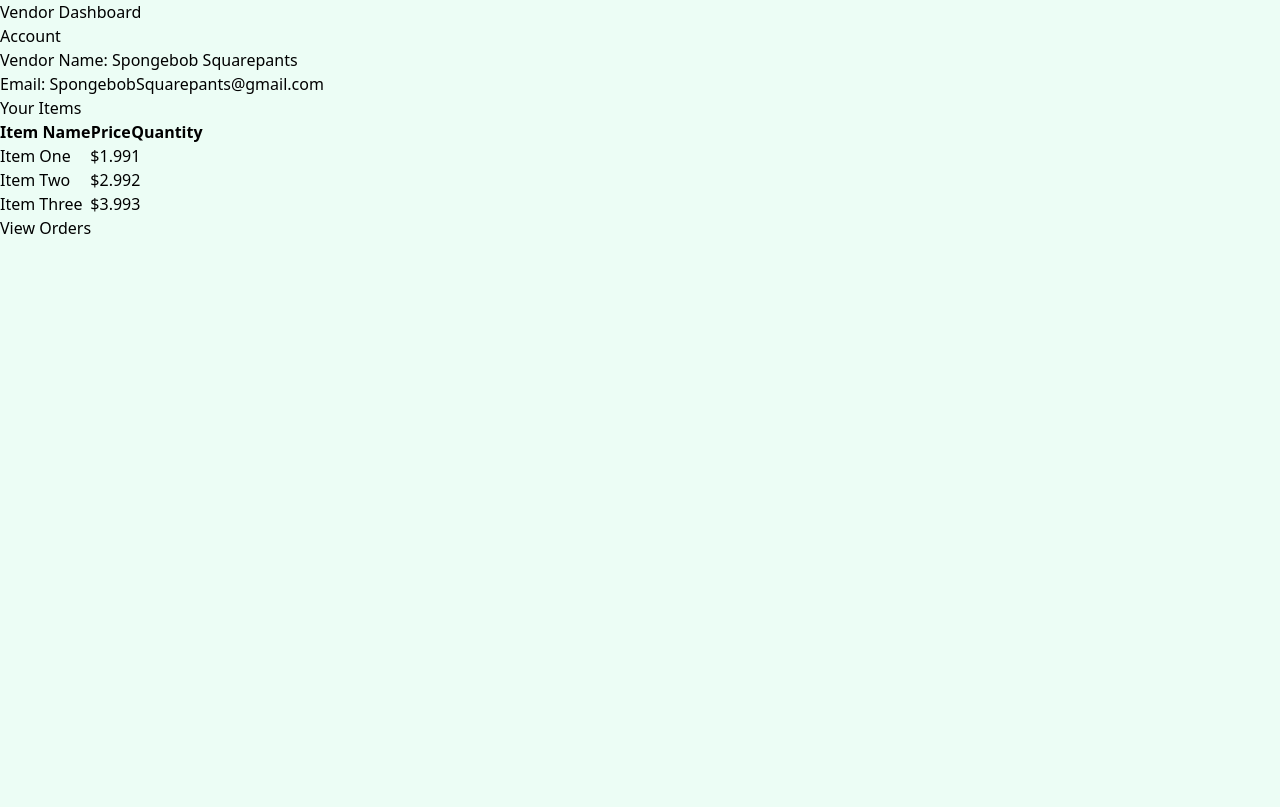
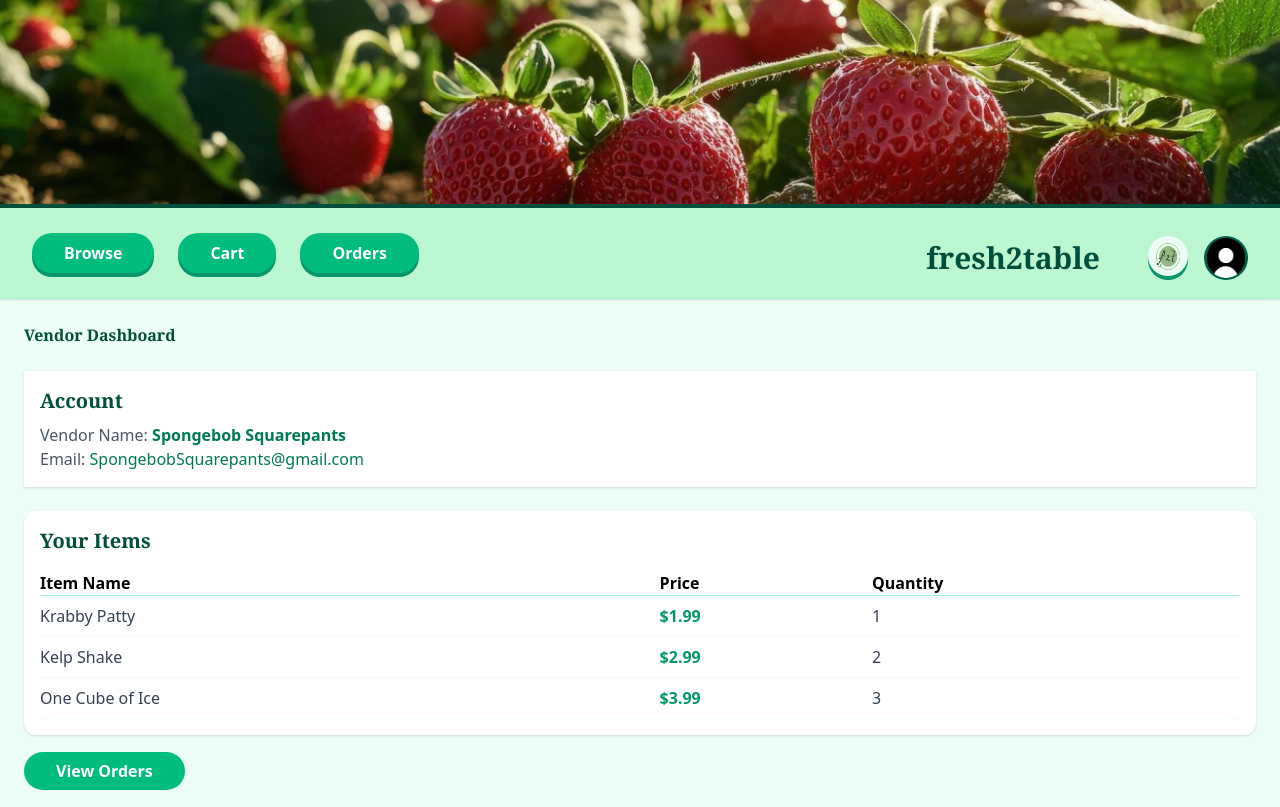
Before and after one commit to charlenecalderon/food2table, a Next.js app: page /vendor-dashboard in a window 1280 px wide. Built offline with nearby package versions, Linux system fonts and the light colour scheme.

Commit message:
Implemented tailwind styling into cart, vendor orders, and vendor dashboard

```diff
--- a/src/app/cart/page.jsx
+++ b/src/app/cart/page.jsx
@@ -36,37 +36,48 @@ export default function CartPage() {
     };
 
     return (
-        <main>
-            <h1>Your Cart</h1>
+        <main className="p-6">
+            <h1 className="text-3x1 font-serif font-bold text-emerald-900 mb-6">Your Cart</h1>
 
-            {/* Loop to go through each item in user's cart and then render a card */}
-            <div>
+            <div className="flex flex-col gap-4">
                 {cartItems.map((item) => (
-                    <div key={item.id}> {/* Key used to help with tracking each item */}
-                        <p>{item.name}</p>
-                        <p>${item.price.toFixed(2)}</p> {/* "toFixed(2)" used to show 2 decimal places for pricing */}
-                        <p>Quantity: {item.quantity}</p>
+                    <div key={item.id} className="bg-white rounded-x1 shadow p-4 flex flex-col gap-2">
 
-                        {/* Quantity control functionality for users and the "Remove" button */}
-                        <button onClick={() => handleAdd(item.id)}>+</button>
-                        <button onClick={() => handleMinus(item.id)}>-</button>
-                        <button onClick={() => handleRemove(item.id)}>Remove</button>
+                        <p className="text-lg font-serif font-bold text-emerald-900">{item.name}</p>
+                        <p className="text-emerald-600 font-bold">${item.price.toFixed(2)}</p>
+                        <p className="text-gray-600">Quantity: {item.quantity}</p>
+
+                        <div className="flex gap-2">
+                            <button
+                            onClick={() => handleAdd(item.id)}
+                            className="bg-emerald-500 text-white px-4 py-1 rounded-full font-bold hover:bg-emerald-600"
+                            >+</button>
+                            <button
+                            onClick={() => handleMinus(item.id)}
+                            className="bg-emerald-500 text-white px-4 py-1 rounded-full font-bold hover:bg-emerald-600"
+                            >-</button>
+                            <button
+                            onClick={() => handleRemove(item.id)}
+                            className="bg-red-400 text-white px-4 py-1 rounded-full font-bold hover:bg-red-500"
+                            >Remove</button>
+                        </div>
+
                     </div>
                 ))}
             </div>
-            {/* Calculates to show the total price of items in user's cart */}
-            {/* Uses reduce() to loop through each item and add the prices times the quantity */}
-            <div>
-                <h2>
+
+            <div className="mt-6 bg-white rounded-x1 shadow p-4">
+                <h2 className="text-x1 font-serif font-bold text-emerald-900">
                     Total: ${cartItems.reduce((total, item) => total + item.price * item.quantity, 0).toFixed(2)}
                 </h2>
             </div>
 
-            {/* Reserve button to send items to cart through backend */}
-            <button onClick={handleReserve}>
+            <button
+            onClick={handleReserve}
+            className="mt-4 bg-emerald-500 text-white px-8 py-2 rounded-full font-bold hover:bg-emerald-600"
+            >
                 Reserve Items
             </button>
-
         </main>
     );
 }
--- a/src/app/layout.jsx
+++ b/src/app/layout.jsx
@@ -1,4 +1,5 @@
 import '../app/globals.css';
+import NavBar from '../components/NavBar';
 
 export const metadata = {
   title: "Food2Table",
@@ -8,7 +9,10 @@ export const metadata = {
 export default function RootLayout({ children }) {
   return (
     <html lang="en">
-      <body className="bg-emerald-50">{children}</body>
+      <body className="bg-emerald-50">
+        <NavBar />
+        {children}
+        </body>
     </html>
   );
 }
--- a/src/app/vendor-dashboard/page.jsx
+++ b/src/app/vendor-dashboard/page.jsx
@@ -5,49 +5,51 @@ import { useState } from "react";
 export default function VendorDashboardPage() {
 
     const [vendorItems, setVendorItems] = useState([
-        { id: 1, name: "Item One", price: 1.99, quantity: 1 },
-        { id: 2, name: "Item Two", price: 2.99, quantity: 2 },
-        { id: 3, name: "Item Three", price: 3.99, quantity: 3 }
+        { id: 1, name: "Krabby Patty", price: 1.99, quantity: 1 },
+        { id: 2, name: "Kelp Shake", price: 2.99, quantity: 2 },
+        { id: 3, name: "One Cube of Ice", price: 3.99, quantity: 3 }
     ]);
 
     return (
-        <main>
-            <h1>Vendor Dashboard</h1>
-            {/* Vendor account code */}
-            <div>
-                <h2>Account</h2>
-                <p>Vendor Name: Spongebob Squarepants</p>
-                <p>Email: SpongebobSquarepants@gmail.com</p>
+        <main className="p-6">
+            <h1 className="text-3x1 font-serif font-bold text-emerald-900 mb-6">Vendor Dashboard</h1>
+
+            <div className="bg-white rounded-x1 shadow p-4 mb-6">
+                <h2 className="text-xl font-serif font-bold text-emerald-900 mb-2">Account</h2>
+                <p className="text-gray-600">Vendor Name: <span className="text-emerald-700 font-bold">Spongebob Squarepants</span></p>
+                <p className="text-gray-600">Email: <span className="text-emerald-700">SpongebobSquarepants@gmail.com</span></p>
             </div>
 
-            {/* Vendor items, item quantity, and item price data */}
-            <div>
-                <h2>Your Items</h2>
-                <table>
+            <div className="bg-white rounded-xl shadow p-4 mb-6">
+                <h2 className="text-xl font-serif font-bold text-emerald-900 mb-4">Your Items</h2>
+                <table className="w-full text-left">
                     <thead>
-                        <tr>
-                            <th>Item Name</th>
-                            <th>Price</th>
-                            <th>Quantity</th>
+                        <tr className="border-b border-emerald-200">
+                            <th className="border-b border-emerald-200">Item Name</th>
+                            <th className="border-b border-emerald-200">Price</th>
+                            <th className="border-b border-emerald-200">Quantity</th>
                         </tr>
                     </thead>
                     <tbody>
 
-                        {/* Loop to through vendor's items and rendor the table row */}
                         {vendorItems.map((item) => (
-                            <tr key={item.id}>
-                                <td>{item.name}</td>
-                                <td>${item.price.toFixed(2)}</td>
-                                <td>{item.quantity}</td>
+                            <tr key={item.id} className="border-b border-emerald-50">
+                                <td className="py-2 text-gray-700">{item.name}</td>
+                                <td className="py-2 text-emerald-600 font-bold">${item.price.toFixed(2)}</td>
+                                <td className="py-2 text-gray-700">{item.quantity}</td>
                             </tr>
                         ))}
                     </tbody>
                 </table>
             </div>
 
-            {/* Link to the Orders page*/}
             <div>
-                <a href="/vendor/orders-vendor">View Orders</a>
+                <a
+                    href="/vendor/orders-vendor"
+                    className="bg-emerald-500 text-white px-8 py-2 rounded-full font-bold hover:bg-emerald-600 transition-all"
+                >
+                    View Orders
+                </a>
             </div>
 
         </main>
--- a/src/app/vendor/orders-vendor/page.jsx
+++ b/src/app/vendor/orders-vendor/page.jsx
@@ -38,39 +38,39 @@ export default function OrdersPage() {
     };
 
     return (
-        <main>
-            <h1>Vendor Orders</h1>
+        <main className="p-6">
+            <h1 className="text-3x1 font-serif font-bold text-emerald-900 mb-6">Vendor Orders</h1>
 
-            {/* Loop to go through the orders and render the order card*/}
-            <div>
-                {orders.map((order)=> (
-                    <div key={order.id}> {/* The key to help track an order*/}
+            <div className="flex flex-col gap-4">
+                {orders.map((order) => (
+                    <div key={order.id} className="bg-white rounded-xl shadow p-4 flex flex-col gap-2">
+                        <h2 className="text-xl font-serif font-bold text-emerald-900">Order #{order.id}</h2>
+                        <p className="text-gray-600">Customer: {order.customerName}</p>
+                        <p className="text-gray-600">Email: {order.customerEmail}</p>
+                        <p className="text-gray-600">Date: {order.date}</p>
+                        <p className="text-gray-600">Status: <span className="text-emerald-600 font-bold">{order.status}</span></p>
 
-                        {/* All customer's order information */}
-                        <h2>Order #{order.id}</h2>
-                        <p>Customer: {order.customerName}</p>
-                        <p>Email: {order.customerEmail}</p>
-                        <p>Date: {order.date}</p>
-                        <p>Status: {order.status}</p>
 
-                        {/* This button marks orders as Started and then cannot be changed */}
                     <button
                         onClick={() => handleMarkStarted(order.id)}
-                          disabled={order.status === "Started"}
+                        disabled={order.status === "started"}
+                        className={`w-40 py-2 rounded-full font-bold text-white transition-all
+                            ${order.status === "started"
+                                ? "bg-gray-400 cursor-not-allowed"
+                                : "bg-emerald-500 hover:bg-emerald-600"}`}
                     >
-                            {order.status ==="Started?" ? "Started" : "Mark Started"}
+
+                        {order.status === "started" ? "Started" : "Mark Started"}
                     </button>
 
-                        {/* Items in the order that are reserved */}
-                        <div>
-                            <h3>Reserved Items:</h3>
+                        <div className="mt-2">
+                            <h3 className="text-lg font-serif font-bold text-emerald-800 mb-2">Reserved Items:</h3>
 
-                            {/* Loop to go through each item within an order and show order information */}
                             {order.items.map((item) => (
-                                <div key={item.id}>
-                                    <p>{item.name}</p>
-                                    <p>${item.price.toFixed(2)}</p> {/* "toFixed(2) used to keep price at two decimal places only */}
-                                    <p>Quantity: {item.quantity}</p>
+                                <div key={item.id} className="bg-emerald-50 rounded-lg p-3 mb-2">
+                                    <p className="font-bold text-emerald-900">{item.name}</p>
+                                    <p className="text-emerald-600">${item.price.toFixed(2)}</p>
+                                    <p className="text-gray-600">Quantity: {item.quantity}</p>
                                 </div>
                             ))}
                     </div>
@@ -78,6 +78,7 @@ export default function OrdersPage() {
                 </div>
                 ))}
             </div>
+
         </main>
     );
 }
```
Lines whose indentation alone changed are shown as unchanged.
